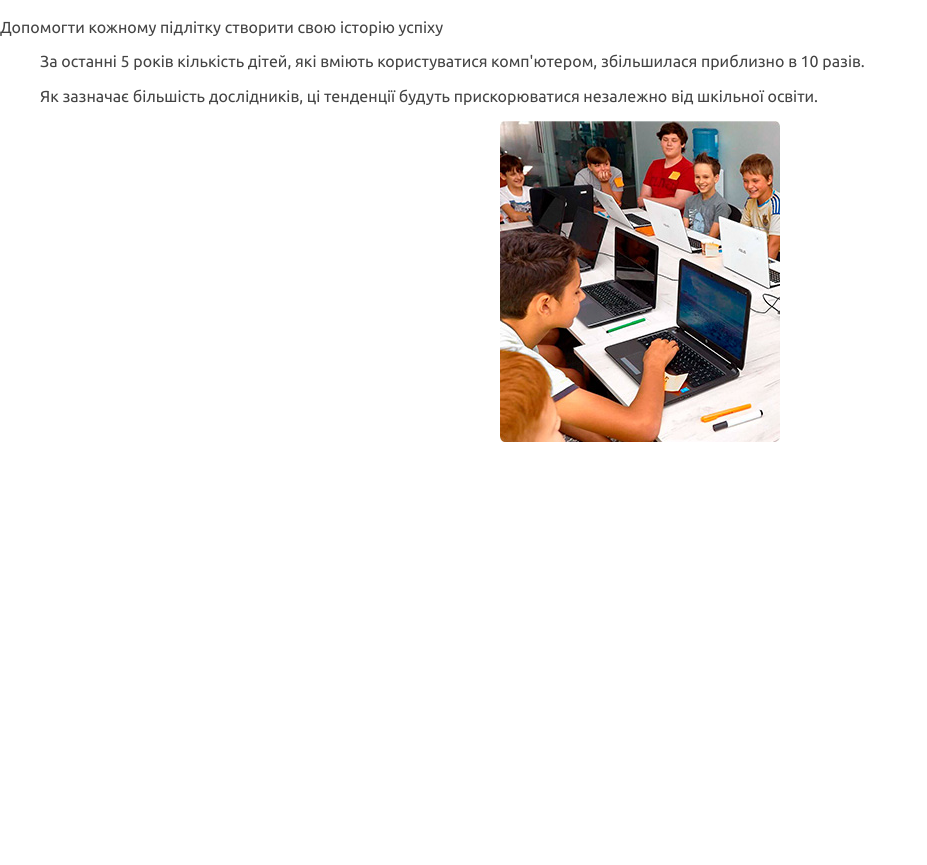
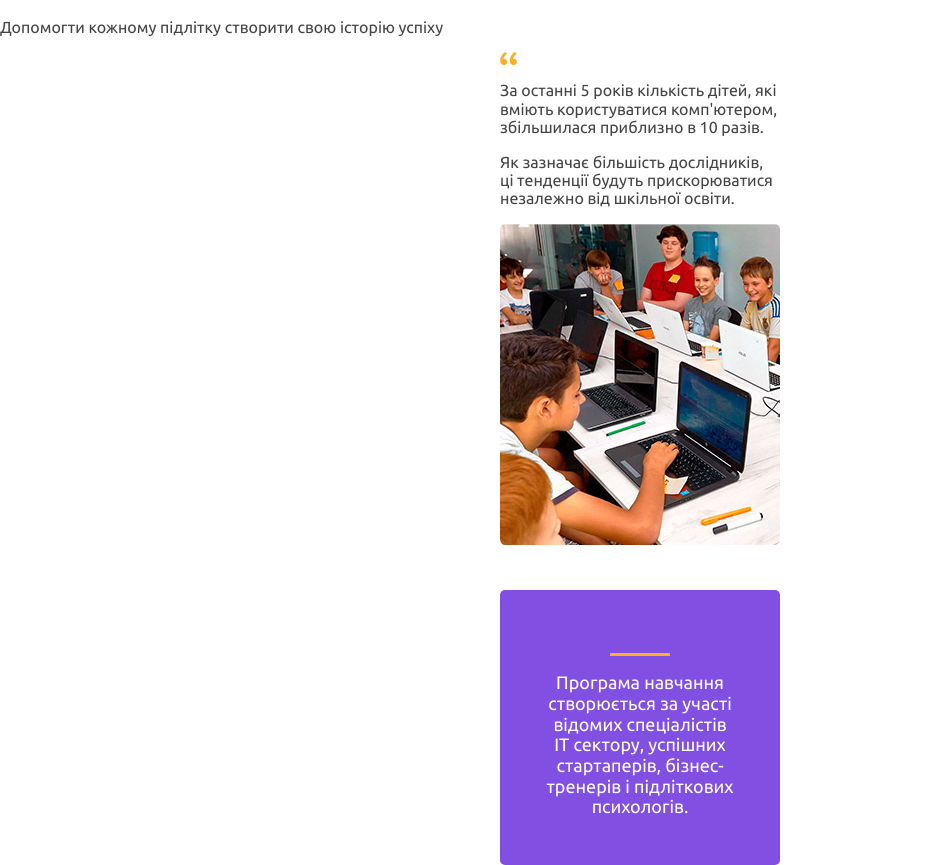
Before and after one commit to WerHawer/fe-25-hakaton, a website: page src/index.html in a window 1280 px wide. Shown: the part 102-967 px from the top of the page, without its empty margins (0-927 px from the left). Before the commit the page ends 800 px from the top, so only its background shows below. Drawn offline with nearby package versions, Linux system fonts and the light colour scheme; files that its build step writes are made by us from their sources.

Commit message:
checkpoint

```diff
--- a/src/index.html
+++ b/src/index.html
@@ -29,6 +29,7 @@
     </header>
     <main class="main">
         <section class="info">
+
             <blockquote class="info__blockquote">
                 <p>
                     За останні 5 років кількість дітей, які вміють користуватися комп'ютером, збільшилася приблизно в 10 разів.
@@ -44,6 +45,12 @@
 
             </div>
 
+            <div class="info__pathos">
+                <p class="info__pathos-text">
+                    Програма навчання створюється за участі відомих спеціалістів IT сектору, успішних стартаперів, бізнес-тренерів і підліткових психологів.
+                </p>
+            </div>
+
         </section>
         <section class="direction"></section>
         <section class="how-we-do"></section>
--- a/src/sass/components/info.scss
+++ b/src/sass/components/info.scss
@@ -1,9 +1,44 @@
 .info {
+    width: 280px;
+    margin: 0 auto;
+    &__blockquote {
+        width: 100%;
+        margin: 0 auto;
+        &::before {
+            content: '';
+            display: block;
+            width: 17px;
+            height: 13px;
+            background: url(../../images/comas.png);
+            background-repeat: no-repeat;
+            background-position: center;
+        }
+    }
     &__img-block {
-        width: 280px;
-        margin: 0 auto;
+        margin-bottom: 42px;
     }
     &__img {
         width: 100%;
     }
+    &__pathos {
+        width: 100%;
+        background-color: #824fe3;
+        border-radius: 5px;
+        padding: 45px;
+        padding-bottom: 30px;
+    }
+    &__pathos-text {
+        font-size: 18px;
+        color: #ffffff;
+        text-align: center;
+        &::before {
+            content: '';
+            display: block;
+            margin: 0 auto;
+            margin-bottom: 16px;
+            height: 3px;
+            width: 60px;
+            background-color: #fcae26;
+        }
+    }
 }
```
Also changed, not shown: src/images/comas.png (added).
